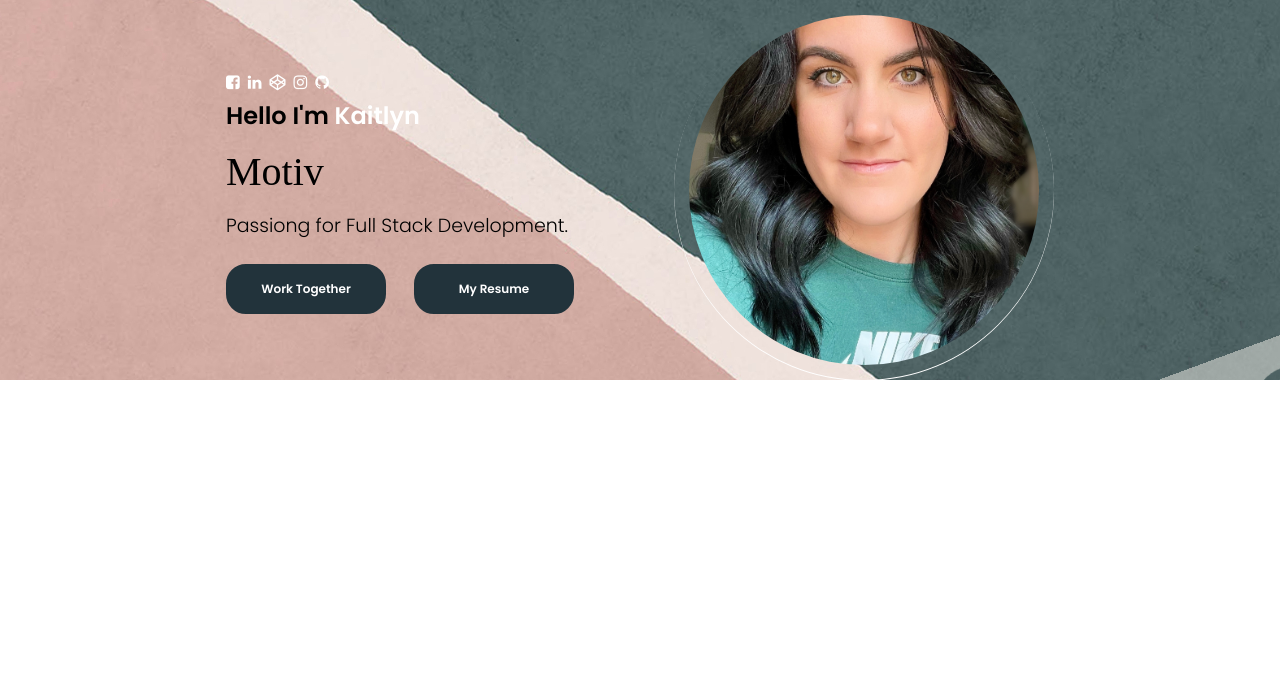
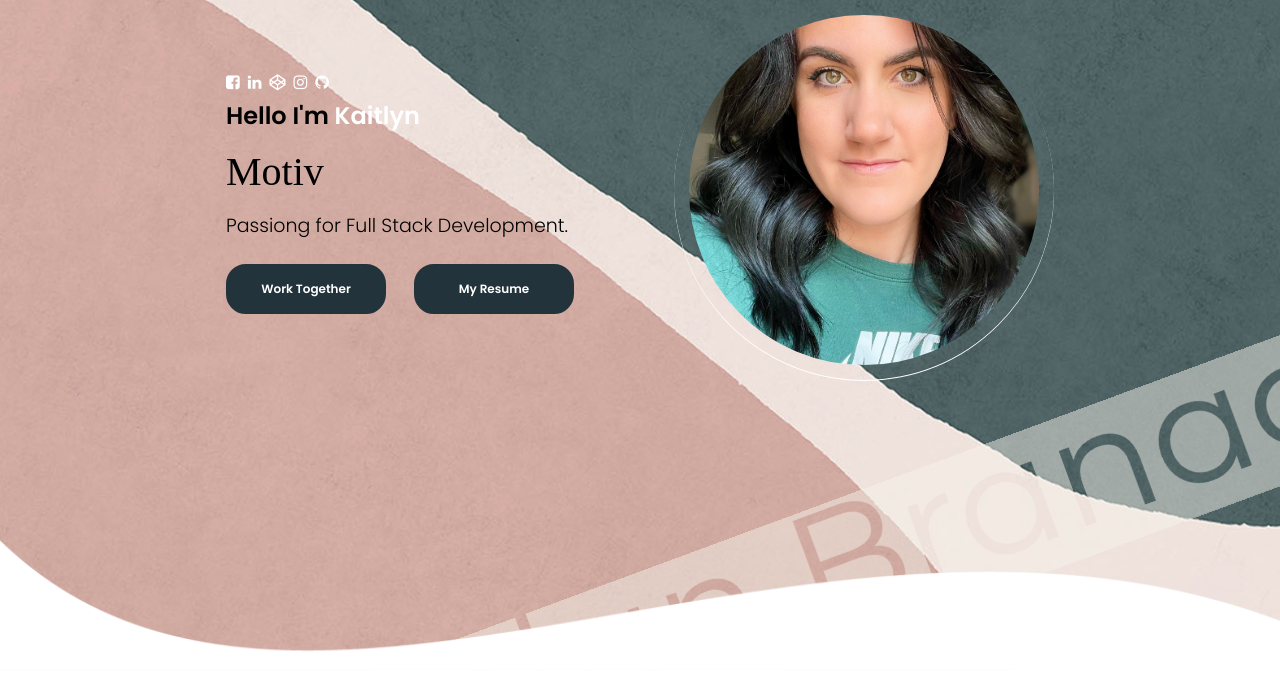
Before and after one commit to katers0259/Updated-Portfolio, a React (Create React App) app in the folder client/: page / in a window 1280 px wide. Shown: the top 690 px of the page. Built offline with nearby package versions, Linux system fonts and the light colour scheme; a web font is replaced by a local one.

Commit message:
reordering components

```diff
--- a/client/src/App.js
+++ b/client/src/App.js
@@ -1,11 +1,12 @@
-import Profile from './PortfolioContainer/Home/Profile/Profile';
 import './App.css';
+import Home from './PortfolioContainer/Home/Home';
 
 function App() {
   return (
-    <div className="App">
-      <Profile/>
+    <div>
+      <Home />
     </div>
+
   );
 }
 
--- /dev/null
+++ b/client/src/PortfolioContainer/Home/Footer/Footer.css
@@ -0,0 +1,23 @@
+.footer-container{
+    height:17.8%;
+    width:100%;
+    overflow:hidden;
+    display: flex;
+    justify-content: center;
+}
+.footer-parent{
+    width:100%;
+    height:100%;
+    max-width: 1920px;
+}
+.footer-parent img{
+    max-width: 100%;
+    height:130px;
+}
+
+@media only screen and (max-width:1110px){
+    .footer-parent{
+        display:flex;
+        align-items: flex-end;
+    }
+}
--- /dev/null
+++ b/client/src/PortfolioContainer/Home/Footer/Footer.js
@@ -0,0 +1,15 @@
+import React from 'react'
+import './Footer.css'
+
+
+
+export default function Footer() {
+  return (
+    <div className='footer-container'>
+        <div className='footer-parent'>
+            <img src={require ('../../../assets/Home/shape-bg.png')} alt='no internet connection'/>
+        </div>
+
+    </div>
+  )
+}
--- /dev/null
+++ b/client/src/PortfolioContainer/Home/Home.css
@@ -0,0 +1,8 @@
+.home-container{
+    display: flex;
+    flex-direction: column;
+    justify-content: space-between;
+    min-height:670px;
+    background-image: url('../../assets/Home/My\ project.jpg');
+
+}
--- /dev/null
+++ b/client/src/PortfolioContainer/Home/Home.js
@@ -0,0 +1,14 @@
+import React from 'react'
+import './Home.css'
+import Profile from './Profile/Profile'
+import Footer from './Footer/Footer'
+
+export default function Home() {
+  return (
+    <div className='home-container'>
+        <Profile />
+        <Footer />
+
+    </div>
+  )
+}
--- a/client/src/PortfolioContainer/Home/Profile/Profile.css
+++ b/client/src/PortfolioContainer/Home/Profile/Profile.css
@@ -4,7 +4,6 @@
     justify-content: center;
     height:10%;
     min-height: fit-content;
-    background-image: url('../../../assets/Home/My\ project.jpg');
 }
 .profile-parent{
     display: flex;
```
